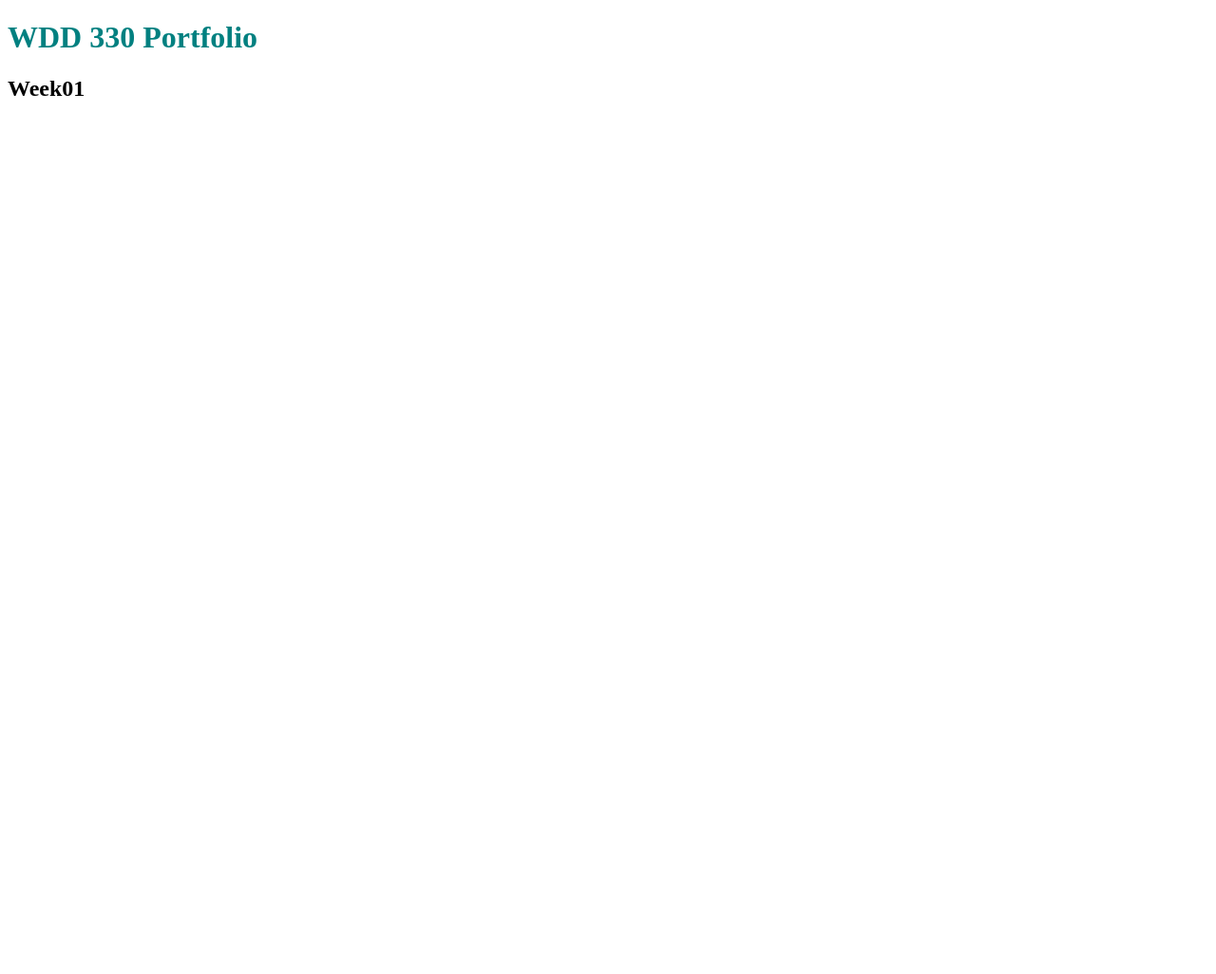
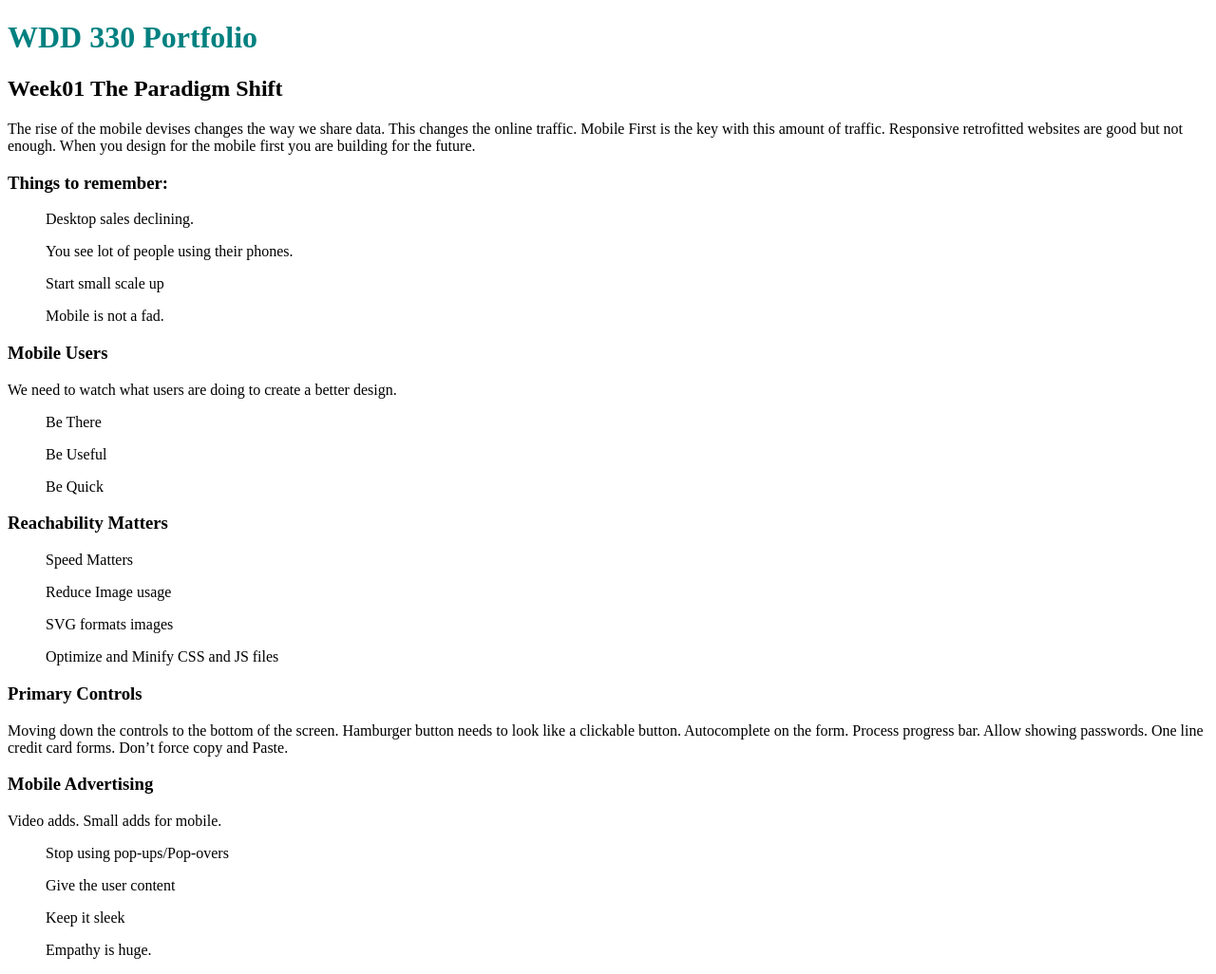
Before and after one commit to alexdesignpage/AlexWDD, a plain HTML site: page WEEK1/index.html in a window 1280 px wide. Shown: the whole page at 95% size. Before the commit the page ends 800 px from the top, so only its background shows below. Drawn offline with Linux system fonts and the light colour scheme.

Commit message:
Notes from Sitepoint

```diff
--- a/WEEK1/index.html
+++ b/WEEK1/index.html
@@ -1,12 +1,87 @@
 <!DOCTYPE html>
 <html lang="en">
+
 <head>
     <meta name="viewport" content="width=device-width, initial-scale=1.0" />
     <title>WDD 330 Portfolio</title>
     <link rel="stylesheet" href="/styles.css" />
 </head>
+
 <body>
     <h1> WDD 330 Portfolio</h1>
-        <h2>Week01</h2>
+    <h2>Week01 The Paradigm Shift </h2>
+    <p>The rise of the mobile devises changes the way we share data. This changes the online traffic.
+        Mobile First is the key with this amount of traffic. Responsive retrofitted websites are good but not enough.
+        When you design for the mobile first you are building for the future. </p>
+
+    <h3>Things to remember:</h3>
+
+    <ul>Desktop sales declining.</ul>
+
+    <ul>You see lot of people using their phones.</ul>
+
+    <ul>Start small scale up </ul>
+
+    <ul>Mobile is not a fad.</ul>
+
+    <h3> Mobile Users </h3>
+
+    <p> We need to watch what users are doing to create a better design.</p>
+
+
+    <ul>Be There </ul>
+    <ul>Be Useful </ul>
+    <ul>Be Quick </ul>
+
+
+    <h3>Reachability Matters </h3>
+
+
+    <ul> Speed Matters </ul>
+    <ul>Reduce Image usage </ul>
+    <ul>SVG formats images </ul>
+    <ul> Optimize and Minify CSS and JS files </ul>
+
+    <h3>Primary Controls </h3>
+
+
+    <p>
+        Moving down the controls to the bottom of the screen. Hamburger button needs to look like a clickable button.
+        Autocomplete on the form. Process progress bar. Allow showing passwords. One line credit card forms. Don’t force
+        copy and Paste. </p>
+
+    <h3>Mobile Advertising </h3>
+
+
+    <p> Video adds. Small adds for mobile. </p>
+
+
+
+    <ul>Stop using pop-ups/Pop-overs</ul>
+    <ul>Give the user content</ul>
+    <ul>Keep it sleek</ul>
+    <ul>Empathy is huge.</ul>
+
+
+
+
+
+
+
+
+
+
+
+
+
+
+
+
+
+
+
+
+    </h2>
 </body>
+
 </html>
```
Lines whose indentation alone changed are shown as unchanged.
